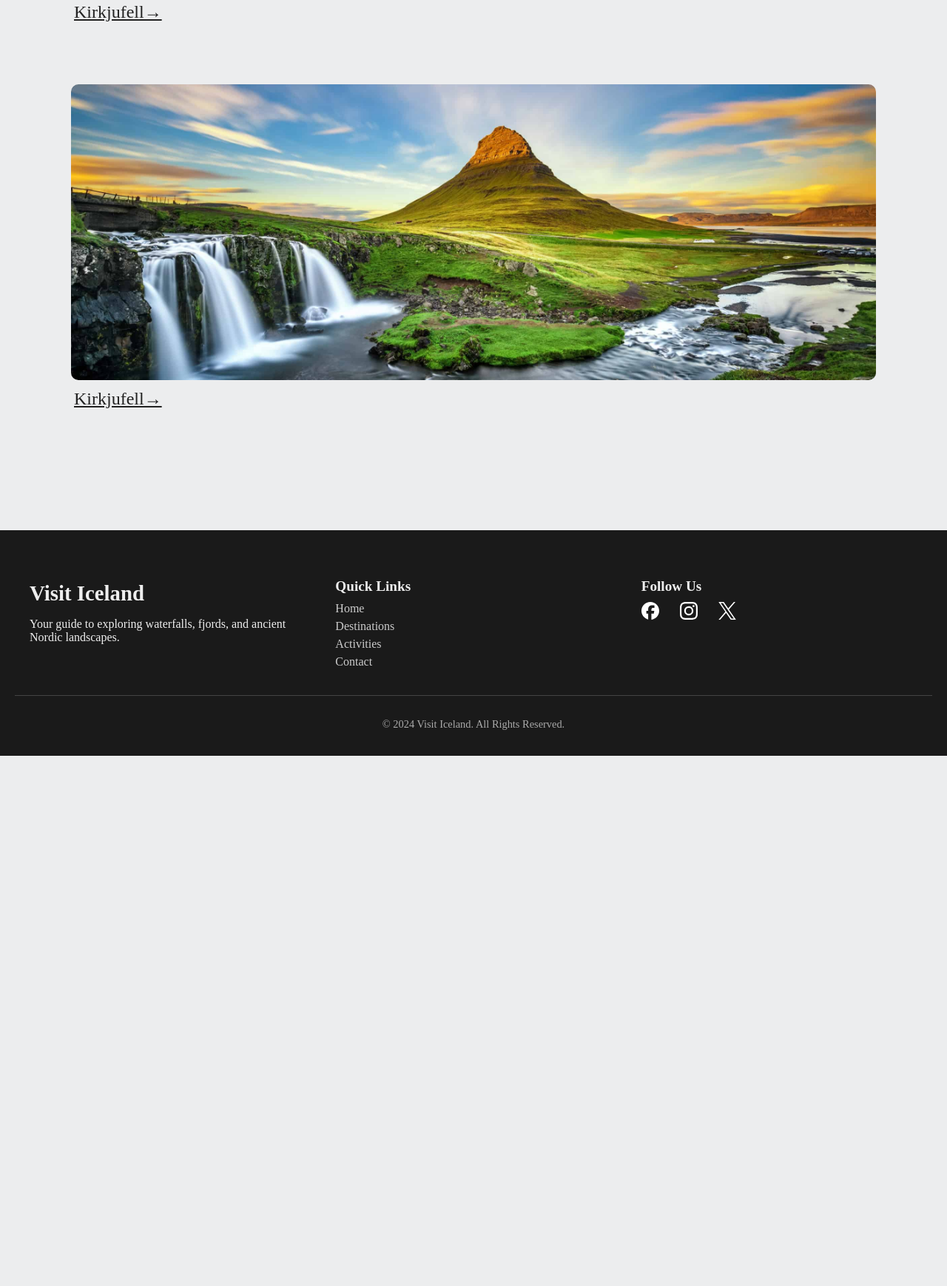
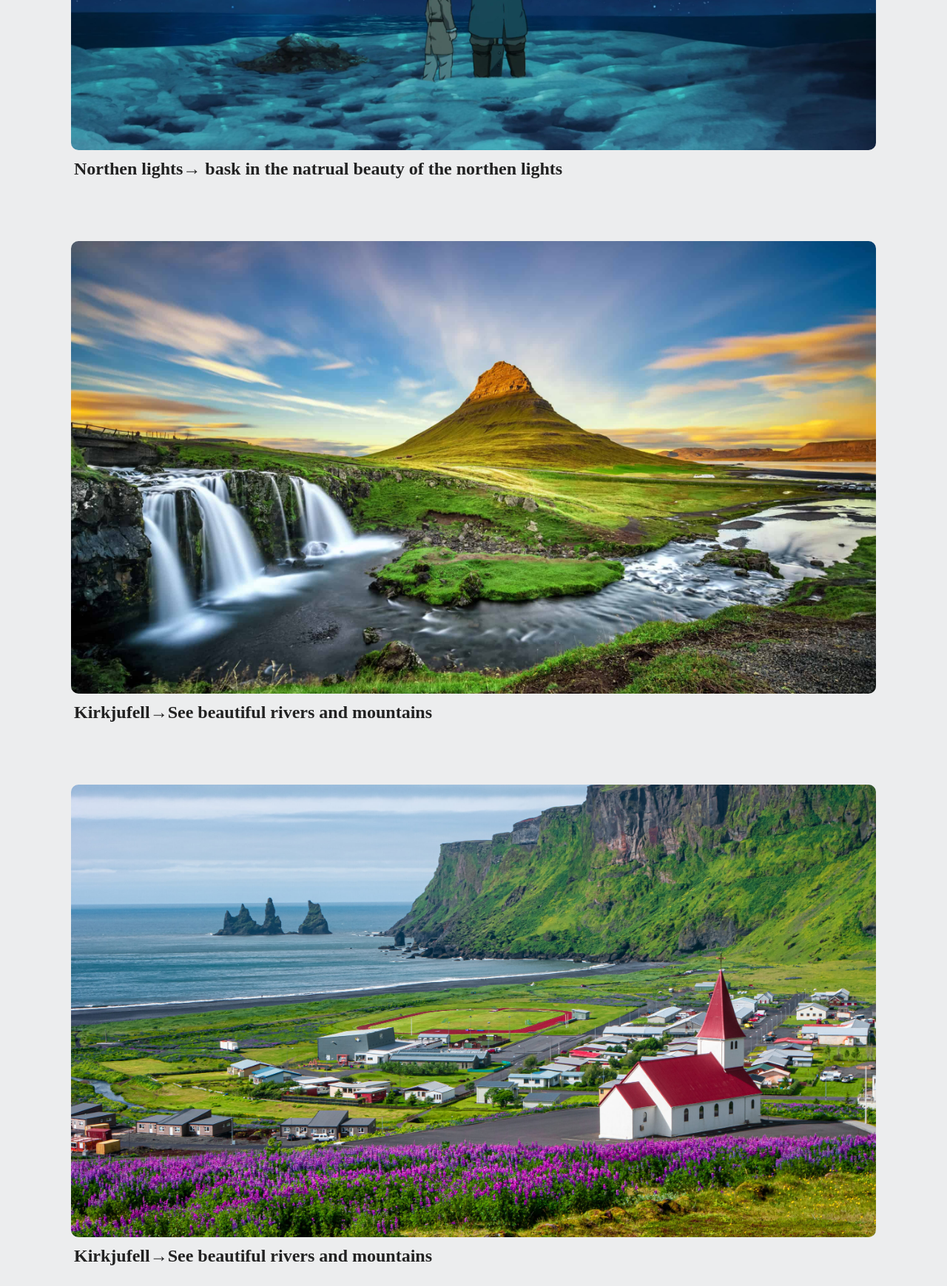
Before and after one commit to KenjiFH/iceland-webpage2, a plain HTML site: page index.html in a window 1280 px wide. Shown: the part 1398-3137 px from the top of the page at 74% size. Before the commit the page ends 2420 px from the top, so only its background shows below. Drawn offline with Linux system fonts and the light colour scheme.

Commit message:
Refactor carousel layout in Destinations page; enhance styles and update image descriptions in index page

```diff
--- a/index.html
+++ b/index.html
@@ -43,16 +43,31 @@
       <div class="location-card">
         <div
           class="image-box2"
-          style="background-image: url('./images/Kirkjufell-mountain.jpg')"
+          style="
+            background-image: url('./images/vinland_saga_iceland_hero1.jpg');
+          "
         ></div>
-        <p class="location-text">Kirkjufell→</p>
+        <p class="location-text">
+          Northen lights→ bask in the natrual beauty of the northen lights
+        </p>
       </div>
       <div class="location-card">
         <div
           class="image-box2"
           style="background-image: url('./images/Kirkjufell-mountain.jpg')"
         ></div>
-        <p class="location-text">Kirkjufell→</p>
+        <p class="location-text">
+          Kirkjufell→See beautiful rivers and mountains
+        </p>
+      </div>
+      <div class="location-card">
+        <div
+          class="image-box2"
+          style="background-image: url('./images/town.jpeg')"
+        ></div>
+        <p class="location-text">
+          Kirkjufell→See beautiful rivers and mountains
+        </p>
       </div>
     </div>
 
--- a/style.css
+++ b/style.css
@@ -8,6 +8,7 @@ Wheat yellow (#d3b878)
 */
 
 /* Fixed navbar */
+/* ===== navbar Styles ===== */
 nav {
   background-color: rgba(
     0,
@@ -47,7 +48,7 @@ nav {
 .navbar a:hover {
   color: #cead61;
 }
-
+/* ===== Body Styles ===== */
 /* Body scrollable */
 body {
   padding-top: 1px;
@@ -58,6 +59,7 @@ body {
   overflow-y: auto; /* enable vertical scrolling */
   overflow-x: hidden; /* hide horizontal scrollbar */
 }
+/* ===== Carousel Styles ===== */
 
 /* Container for panels */
 .container {
@@ -67,6 +69,12 @@ body {
   width: 90vw;
   margin: 20px auto; /* center horizontally */
   gap: 10px;
+}
+
+.caro-container {
+  gap: 10px;
+  padding-top: 80px;
+  padding-bottom: 60px;
 }
 
 /* Panels */
@@ -236,7 +244,7 @@ body {
   background-repeat: no-repeat;
   transition: transform 0.3s ease;
   width: 100%;
-  height: 50vh;
+  height: 45%;
 
   border-radius: 10px;
 }
@@ -246,7 +254,7 @@ body {
 }
 .location-text {
   font-family: "Uncial Antiqua";
-  text-decoration: underline;
+  font-weight: bold;
   font-size: 1.5rem;
   margin-top: 12px;
   margin-left: 4px;
```
Also changed, not shown: Destinations.html (+10 -3 lines).
